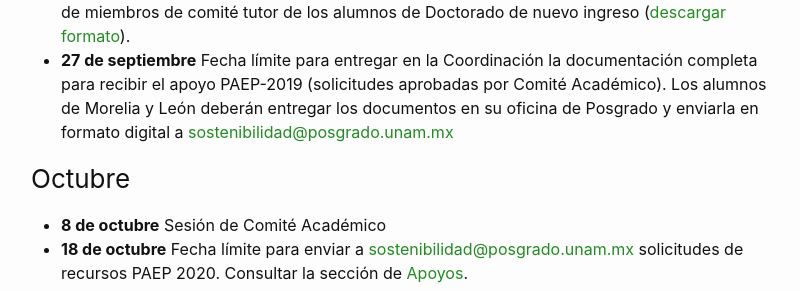
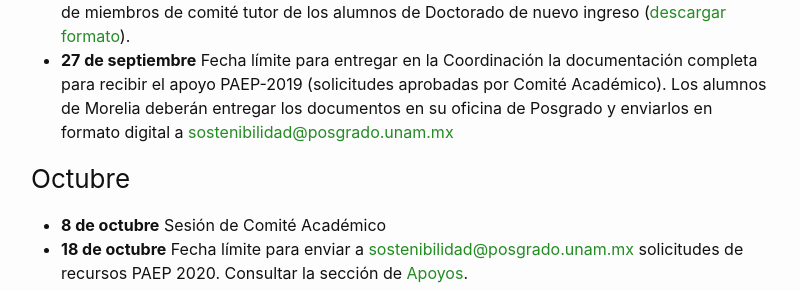
Before and after one commit to pcs-unam/pcs-unam.github.io, a Jekyll site: the page built from posgrado/calendario1.md, in a window 1280 px wide and 900 px high, scrolled down 906 px. Shown: the part 210-501 px from the top of the window, without its empty margins (239-1039 px from the left). Built offline with Jekyll 4.4.1, drawn with Linux system fonts in a browser that asks for light colours.

Commit message:
Se quitó a León de la entrega de solicitudes PAEP para 2019 (27 de sept) porque aun no hay casos

```diff
--- a/posgrado/calendario1.md
+++ b/posgrado/calendario1.md
@@ -32,7 +32,7 @@ Para conocer las fechas de entrega del informe de becarios CONACyT y las fechas
 
  - **10 de septiembre** Sesión de Comité Académico
  - **27 de septiembre** Fecha límite para enviar a <sostenibilidad@posgrado.unam.mx> la propuesta de miembros de comité tutor de los alumnos de Doctorado de nuevo ingreso ([descargar formato](/doctorado/descargables)).
- - **27 de septiembre** Fecha límite para entregar en la Coordinación la documentación completa para recibir el apoyo PAEP-2019 (solicitudes aprobadas por Comité Académico). Los alumnos de Morelia y León deberán entregar los documentos en su oficina de Posgrado y enviarla en formato digital a <sostenibilidad@posgrado.unam.mx>
+ - **27 de septiembre** Fecha límite para entregar en la Coordinación la documentación completa para recibir el apoyo PAEP-2019 (solicitudes aprobadas por Comité Académico). Los alumnos de Morelia deberán entregar los documentos en su oficina de Posgrado y enviarlos en formato digital a <sostenibilidad@posgrado.unam.mx>
 
 ### Octubre
 
```
